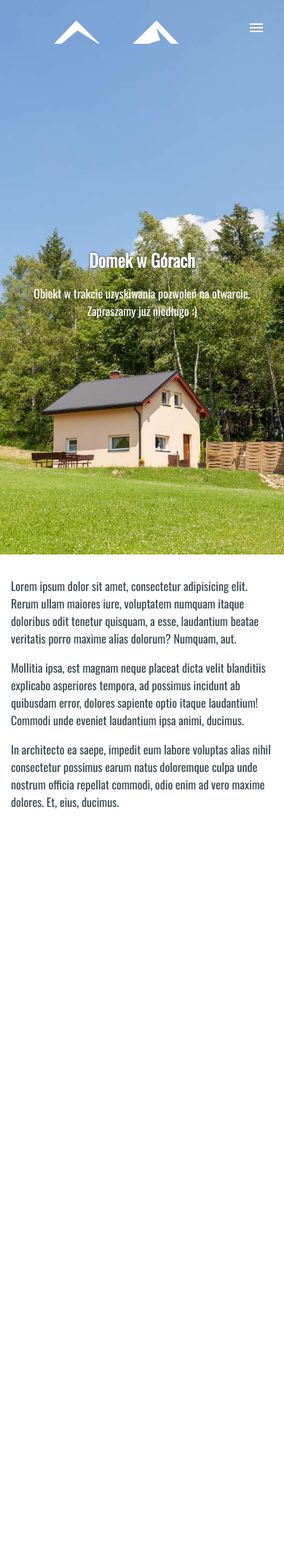
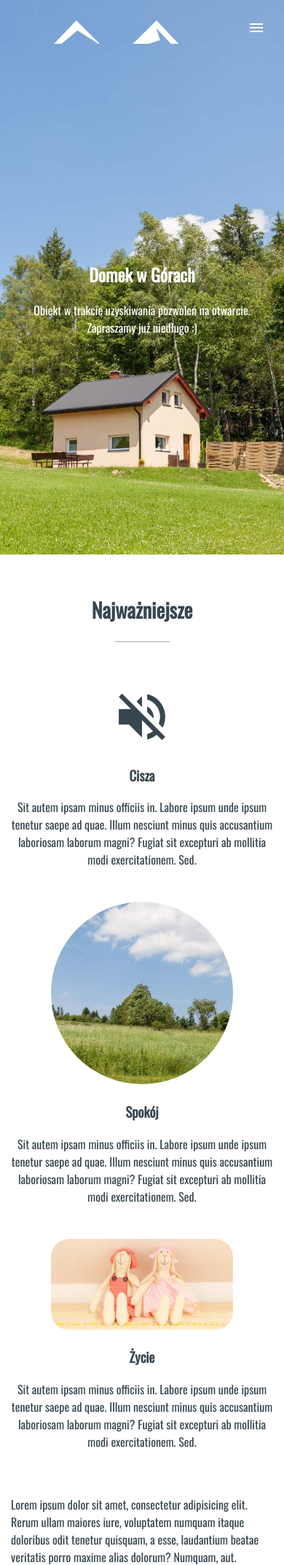
Before and after one commit to marekcieslar/DomekWGorach, a PHP site: page / in a window 390 px wide. Shown: the top 2145 px of the page at 73% size. Before the commit the page ends 1108 px from the top, so only its background shows below. Run offline with PHP 8.4, Linux system fonts and the light colour scheme.

Commit message:
services mobile version

```diff
--- a/strona/index.html
+++ b/strona/index.html
@@ -39,6 +39,33 @@
                 <p class="article-lead">Obiekt w trakcie uzyskiwania pozwoleń na otwarcie.<br>Zapraszamy już niedługo :)</p>
             </header>
 
+            <section class="services">
+                <div class="services">
+                    <h2>Najważniejsze</h3>
+                        <div class="border"></div>
+                        <div class="service">
+                            <i class="material-icons">volume_off</i>
+                            <h3>Cisza</h3>
+                            <p>Sit autem ipsam minus officiis in. Labore ipsum unde ipsum tenetur saepe ad quae. Illum nesciunt
+                                minus quis accusantium laboriosam laborum magni? Fugiat sit excepturi ab mollitia modi exercitationem.
+                                Sed.</p>
+                        </div>
+                        <div class="service">
+                            <img src="img/service_2.jpg" alt="service 2">
+                            <h3>Spokój</h3>
+                            <p>Sit autem ipsam minus officiis in. Labore ipsum unde ipsum tenetur saepe ad quae. Illum nesciunt
+                                minus quis accusantium laboriosam laborum magni? Fugiat sit excepturi ab mollitia modi exercitationem.
+                                Sed.</p>
+                        </div>
+                        <div class="service">
+                            <img src="img/service_3.jpg" class="rect" alt="service 3">
+                            <h3>Życie</h3>
+                            <p>Sit autem ipsam minus officiis in. Labore ipsum unde ipsum tenetur saepe ad quae. Illum nesciunt
+                                minus quis accusantium laboriosam laborum magni? Fugiat sit excepturi ab mollitia modi exercitationem.
+                                Sed.</p>
+                        </div>
+            </section>
+
             <div class="article-content">
                 <p>Lorem ipsum dolor sit amet, consectetur adipisicing elit. Rerum ullam maiores iure, voluptatem numquam itaque
                     doloribus odit tenetur quisquam, a esse, laudantium beatae veritatis porro maxime alias dolorum? Numquam,
--- a/strona/style.css
+++ b/strona/style.css
@@ -91,9 +91,10 @@ body {
     display: none;
 }
 
-.article {
-    color: #FFFFFF;
-}
+
+/*
+ * HEADER FULL IMAGE
+ */
 
 .article .article-header {
     background-image: url('img/header-background-0.jpg');
@@ -105,20 +106,57 @@ body {
     height: 90vh;
     padding-top: 40vh;
     box-sizing: border-box;
+    color: #FFFFFF;
 }
 
 .article-header .article-title h1,
-h2 {
+.article-header .article-title h2 {
     margin: 0;
     text-shadow: 0px 0px 3px rgba(50, 50, 50, 1);
 }
 
+
+/*
+ * SERVICES
+ */
+
+.services {
+    text-align: center;
+    margin-top: 55px;
+}
+.services h2 {
+    font-size: 2.8rem;
+}
+.services .border {
+    border-bottom: 1px solid #AAAAAA;
+    width: 75px;
+    margin: auto;
+    margin-bottom: 45px;
+}
+
+.services .service {
+    text-align: center;
+    padding: 15px;
+}
+.services .service i {
+    font-size: 8.5rem;
+}
+.services .service img {
+    border-radius: 50%;
+}
+.services .service img.rect {
+    border-radius: 25px;
+}
+
+
+/*
+ * ARTICLE CONTENT
+ */
+
 .article-content {
     padding: 15px;
-    color: #37474F;
     max-width: 900px;
-
-margin: auto;
+    margin: auto;
 }
 
 @media (min-width: 40em) {
@@ -136,7 +174,6 @@ margin: auto;
     .page-nav .hamburger {
         display: none;
     }
-
     .page-nav .navigation-menu {
         display: block;
         padding: 0;
```
